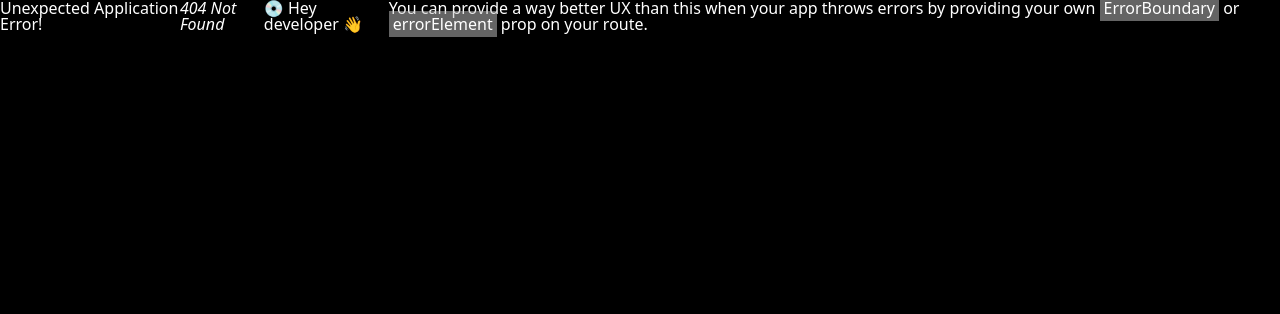
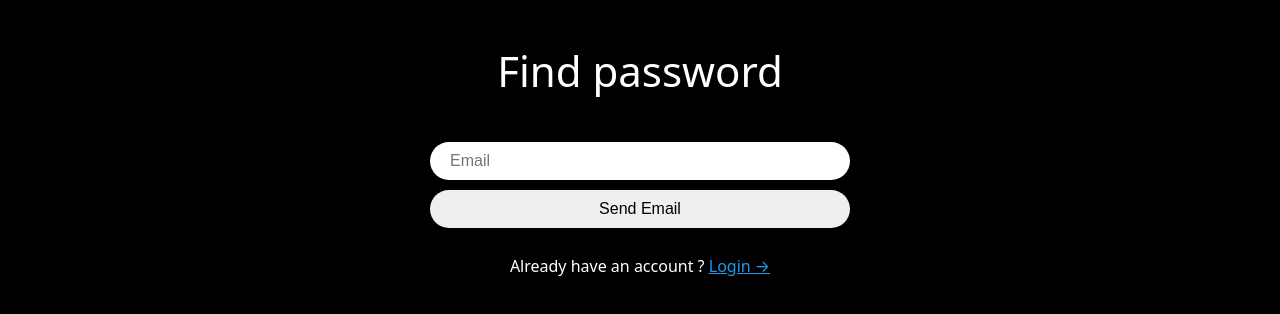
Before and after one commit to younh0103/nwitter-reloaded, a React (Vite) app: page /find-password in a window 1280 px wide. Before the commit this address had no page. Shown: the top 314 px of the page. Built offline with nearby package versions, Linux system fonts and the light colour scheme.

Commit message:
Find Password

```diff
--- a/src/App.tsx
+++ b/src/App.tsx
@@ -10,6 +10,7 @@
 import { auth } from "./firebase";
 import ProtectedRoute from "./components/protected-route";
 import reset from "styled-reset";
+import FindPassword from "./routes/find-password";
 
 const router = createBrowserRouter([
   {
@@ -36,6 +37,10 @@
   {
     path : "/create-account",
     element : <CreateAccount />
+  },
+  {
+    path : "/find-password",
+    element : <FindPassword />
   },
 ]);
 
--- a/src/components/protected-route.tsx
+++ b/src/components/protected-route.tsx
@@ -6,7 +6,6 @@
 }: {
     children: React.ReactNode;
 }) {
-
     const user = auth.currentUser;
     if(user === null) {
         return <Navigate to="/login" />;
--- /dev/null
+++ b/src/routes/find-password.tsx
@@ -0,0 +1,58 @@
+import { sendPasswordResetEmail } from "firebase/auth";
+import { useState } from "react";
+import { Link, useNavigate } from "react-router-dom";
+import { auth } from "../firebase";
+import { FirebaseError } from "firebase/app";
+import { Error, Form, Input, Switcher, Title, Wrapper } from "../components/auth-components";
+
+export default function FindPassword() {
+    const navigate = useNavigate();
+
+    const[isLoading, setLoading] = useState(false);
+    const[email, setEmail] = useState("");
+    const[error, setError] = useState("");
+
+    const onChange = (e : React.ChangeEvent<HTMLInputElement>) => {
+        const {
+            target: {name, value},
+        } = e;
+        if(name === "email") {
+            setEmail(value);
+        }
+    };
+
+    const onSubmit = async(e : React.ChangeEvent<HTMLFormElement>) => {
+        e.preventDefault();
+        setError("");
+        if(isLoading || email === "") return;   // 로딩중이거나 이메일이 비어있으면 함수 실행을 종료.
+        try {
+            setLoading(true);
+
+            await sendPasswordResetEmail(auth, email);
+            alert("Success sending email !");
+            navigate("/login");
+        } catch(e) {
+            if(e instanceof FirebaseError) {
+                setError(e.message);
+            }
+        } finally {
+            setLoading(false);  // try~catch 실행한 후, 로딩 상태를 false로 설정
+        }
+    };
+
+    return (
+        <Wrapper>
+            <Title>Find password</Title>
+            <Form onSubmit={onSubmit}>
+                <Input onChange={onChange} name="email" value={email}
+                placeholder="Email" type="email" required />
+                <Input type="submit" value={isLoading ? "Loading..." : "Send Email"} />
+            </Form>
+            {error !== "" ? <Error>{error}</Error> : null}
+            <Switcher>
+                Already have an account ?{" "}
+                <Link to="/login">Login &rarr;</Link>
+            </Switcher>
+        </Wrapper>
+    )
+}
--- a/src/routes/login.tsx
+++ b/src/routes/login.tsx
@@ -49,6 +49,10 @@
             Don't have an account ?{" "}
             <Link to="/create-account">Create one &rarr;</Link>
         </Switcher>
+        <Switcher>
+            Forgot Password ?{" "}
+            <Link to="/find-password">Find password &rarr;</Link>
+        </Switcher>
         <GithubButton />
     </Wrapper>
     );
```
